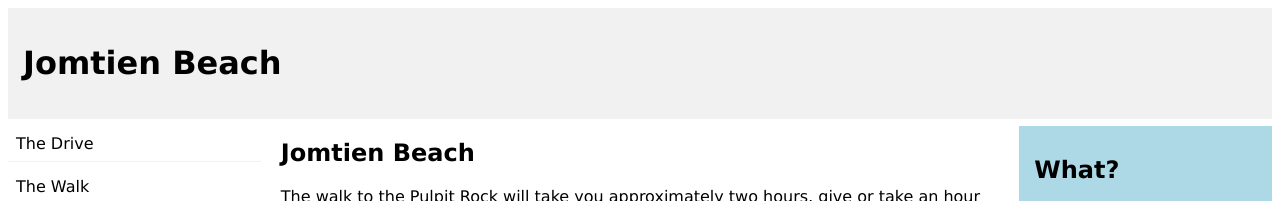
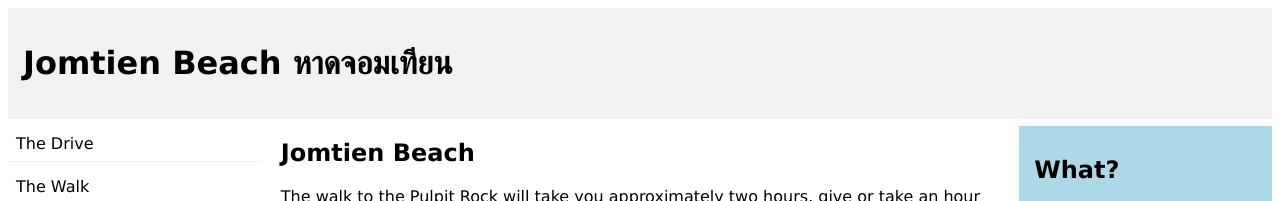
Before and after one commit to iaob79/simple-html, a plain HTML site: page index.html in a window 1280 px wide. Shown: the top 201 px of the page. Drawn offline with Linux system fonts and the light colour scheme.

Commit message:
test push

```diff
--- a/index.html
+++ b/index.html
@@ -47,7 +47,7 @@
 <body style="font-family:Verdana;">
 
 <div style="background-color:#f1f1f1;padding:15px;">
-  <h1>Jomtien Beach</h1>
+  <h1>Jomtien Beach หาดจอมเทียน</h1>
 </div>
 
 <div style="overflow:auto">
```
Also changed, not shown: 2 other files.
